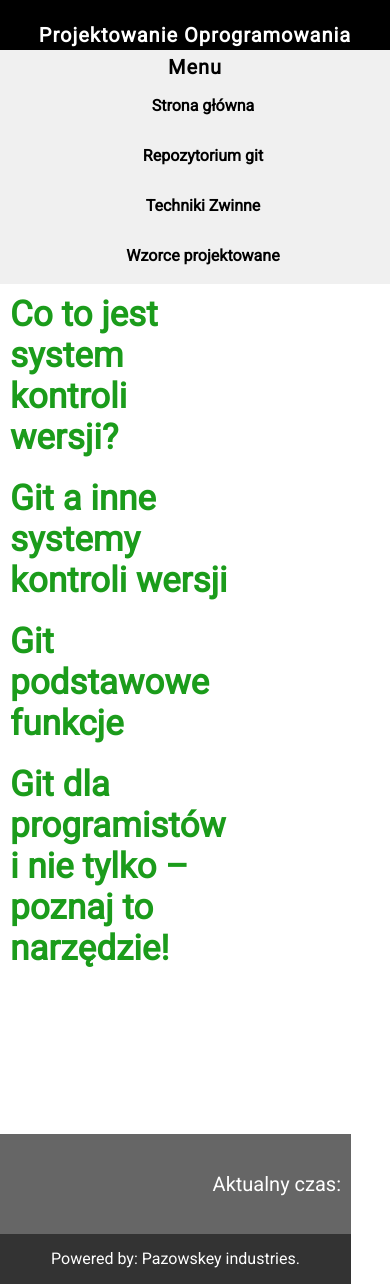
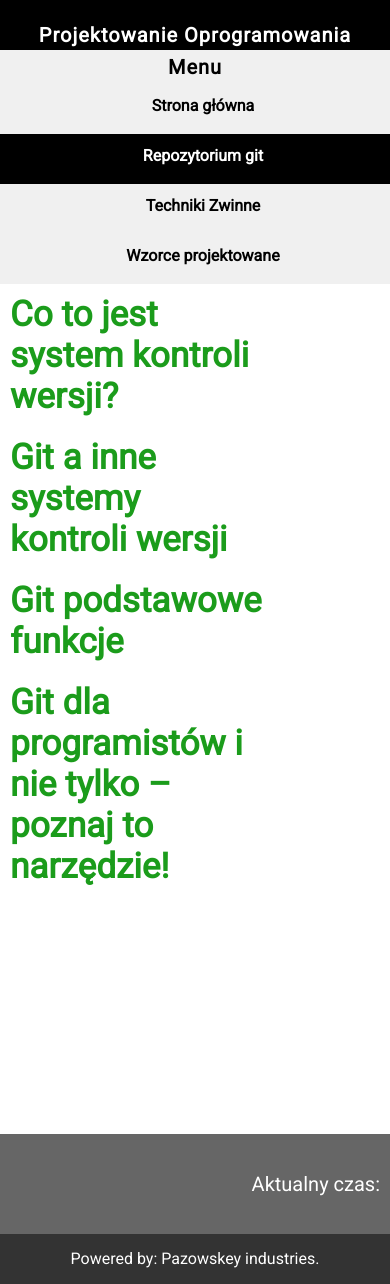
Before and after one commit to GlovvX2/Podstawy-programowania, a PHP site: page /repozytoriumgit.html in a window 390 px wide. Run offline with PHP 8.4, Linux system fonts and the light colour scheme.

Commit message:
zakonczenie pracy nad index.html i repozytoriumgit.html

```diff
--- a/repozytoriumgit.html
+++ b/repozytoriumgit.html
@@ -16,12 +16,14 @@
     </header>
     <nav>
         <h1>Menu</h1>
-        <a class="nawigacja" href="index.html">Strona główna</a>
+        <a href="index.html">Strona główna</a>
         <a class="nawigacja" href="repozytoriumgit.html">Repozytorium git</a>
-        <a class="nawigacja" href="technikizwinne.html">Techniki Zwinne</a>
-        <a class="nawigacja" href="wzoreprojektowe.html">Wzorce projektowane</a>
+        <a href="technikizwinne.html">Techniki Zwinne</a>
+        <a href="wzoreprojektowe.html">Wzorce projektowane</a>
     </nav>
     <content>
+        <img src="img/git.png" id="git" />
+        <img src="img/github.png" id="github" />
         <div id="text">
         <h2>Co to jest system kontroli wersji?</h2>
         <p class="paratext">
--- a/style.css
+++ b/style.css
@@ -60,6 +60,11 @@
     white-space: normal;
     float: none;
     outline: 0;
+}
+.nawigacja
+{
+    background-color: black;
+    color: white;
 }
 content
 {
@@ -131,11 +136,49 @@
         padding: 5px;
         font-size: 20px;
     }
+    footer
+    {
+        width: 100%;
+        background-color: #666666;
+        height: 100px;
+    }
+    #footer2
+    {
+        width: 100%;
+        background-color: #333333;
+        height: 50px;
+        float:left;
+    }
+    #mainImg
+    {
+        width: 200px;
+        height:150px;
+    }
+    #git
+    {
+        display: none;
+    }
+    #github
+    {
+        display: none;
+    }
+    h2 {
+        width: 100%;
+        font-size: 35px;
+        color: rgb(27, 156, 27);
+        padding: 10px;
+    }
+    content
+{
+    float: left;
+    width: 100%;
+    min-height: 850px;
+}
 
 }
 footer
 {
-    width: 90%;
+    min-width: 90%;
     background-color: #666666;
     height: 100px;
     float:left;
@@ -150,7 +193,7 @@
 }
 #footer2
 {
-    width: 90%;
+    min-width: 90%;
     background-color: #333333;
     height: 50px;
     float:left;
@@ -169,3 +212,19 @@
     width: 500px;
     height:400px;
 }
+#git
+{
+    width: 300px;
+    height: 300px;
+    top:120px;
+    right: 50px;
+    position: absolute;
+}
+#github
+{
+    width: 300px;
+    height: 300px;
+    top:450px;
+    right: 50px;
+    position: absolute;
+}
```
Also changed, not shown: index.html (+4 -4 lines), img/git.png (added), img/github.png (added).
